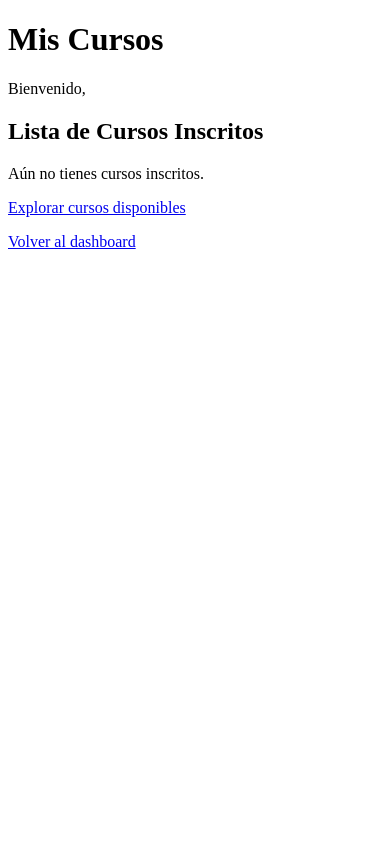
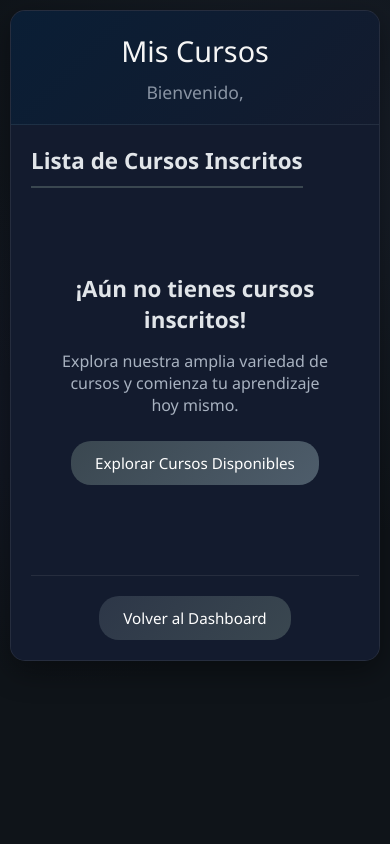
Before and after one commit to LucasOelschlager/integrador_programacion, a Flask app: template app/templates/cursos/mis_cursos.html in a window 390 px wide. Run offline with Flask 3, Linux system fonts and the light colour scheme; the template is opened without the code that fills it, so the values that code supplies are empty.

Commit message:
Feature: nuevo estilos

```diff
--- a/app/templates/cursos/mis_cursos.html
+++ b/app/templates/cursos/mis_cursos.html
@@ -5,38 +5,74 @@
   <meta charset="UTF-8" />
   <meta name="viewport" content="width=device-width, initial-scale=1.0" />
   <title>Mis Cursos - Rosario Cursos</title>
+  <link rel="stylesheet" href="{{ url_for('static', filename='style/mis_cursos.css') }}">
 </head>
 
 <body>
   <main>
+    <div class="header">
       <h1>Mis Cursos</h1>
-    <p>Bienvenido, {{ usuario.nombre }} {{ usuario.apellido }}</p>
+      <p class="welcome-text">Bienvenido, {{ usuario.nombre }} {{ usuario.apellido }}</p>
+    </div>
 
-    <h2>Lista de Cursos Inscritos</h2>
+    <div class="content">
+      <h2 class="section-title">Lista de Cursos Inscritos</h2>
+
       {% if cursos %}
-    <ul>
+      <div class="courses-grid">
         {% for curso in cursos %}
-      <li>
-        <h3>{{ curso.nombre }}</h3>
-        <p><strong>Modalidad:</strong> {{ curso.modalidad }}</p>
-        <p><strong>Precio:</strong> ${{ curso.precio }}</p>
-        <p><strong>Fecha de inicio del curso:</strong> {{ curso.fecha_inicio }}</p>
-        <p><strong>Fecha de finalización:</strong> {{ curso.fecha_finalizacion }}</p>
-        <p><strong>Fecha de inscripción:</strong> {{ curso.fecha_inscripcion }}</p>
+        <div class="course-card">
+          <h3 class="course-title">{{ curso.nombre }}</h3>
+
+          <div class="course-info">
+            <strong>Modalidad:</strong>
+            <span>{{ curso.modalidad }}</span>
+          </div>
+
+          <div class="course-info">
+            <strong>Precio:</strong>
+            <span>${{ curso.precio }}</span>
+          </div>
+
+          <div class="course-info">
+            <strong>Inicio del curso:</strong>
+            <span>{{ curso.fecha_inicio }}</span>
+          </div>
+
+          <div class="course-info">
+            <strong>Finalización:</strong>
+            <span>{{ curso.fecha_finalizacion }}</span>
+          </div>
+
+          <div class="course-info">
+            <strong>Fecha de inscripción:</strong>
+            <span>{{ curso.fecha_inscripcion }}</span>
+          </div>
+
           {% if curso.estado_activo == 1 %}
-        <span style="color: green;">✅ Activo</span>
+          <div class="status active">
+            ✅ Activo
+          </div>
           {% else %}
-        <span style="color: red;">❌ Inactivo</span>
+          <div class="status inactive">
+            ❌ Inactivo
+          </div>
           {% endif %}
-      </li>
+        </div>
         {% endfor %}
-    </ul>
+      </div>
       {% else %}
-    <p>Aún no tienes cursos inscritos.</p>
-    <a href="{{ url_for('cursos') }}">Explorar cursos disponibles</a>
+      <div class="empty-state">
+        <h3>¡Aún no tienes cursos inscritos!</h3>
+        <p>Explora nuestra amplia variedad de cursos y comienza tu aprendizaje hoy mismo.</p>
+        <a href="{{ url_for('cursos') }}" class="btn">Explorar Cursos Disponibles</a>
+      </div>
       {% endif %}
 
-    <p><a href="{{ url_for('dashboard') }}">Volver al dashboard</a></p>
+      <div class="back-link">
+        <a href="{{ url_for('dashboard') }}" class="btn btn-secondary">Volver al Dashboard</a>
+      </div>
+    </div>
   </main>
 </body>
 
--- /dev/null
+++ b/static/style/mis_cursos.css
@@ -0,0 +1,224 @@
+* {
+    margin: 0;
+    padding: 0;
+    box-sizing: border-box;
+}
+
+body {
+    font-family: 'Segoe UI', Tahoma, Geneva, Verdana, sans-serif;
+    background: #0f1419;
+    background-image:
+        radial-gradient(circle at 20% 50%, rgba(30, 35, 70, 0.3) 0%, transparent 50%),
+        radial-gradient(circle at 80% 20%, rgba(45, 55, 80, 0.3) 0%, transparent 50%);
+    min-height: 100vh;
+    padding: 20px;
+}
+
+main {
+    max-width: 1000px;
+    margin: 0 auto;
+    background: #131b2e;
+    border-radius: 15px;
+    box-shadow: 0 10px 30px rgba(0, 0, 0, 0.4);
+    overflow: hidden;
+    border: 1px solid rgba(255, 255, 255, 0.08);
+}
+
+.header {
+    background: linear-gradient(135deg, #0a1e35 0%, #131b2e 100%);
+    color: #e1e5e9;
+    padding: 30px;
+    text-align: center;
+    border-bottom: 1px solid rgba(255, 255, 255, 0.08);
+}
+
+.header h1 {
+    font-size: 2.2rem;
+    margin-bottom: 10px;
+    font-weight: 300;
+    color: #f5f5f5;
+}
+
+.welcome-text {
+    font-size: 1.1rem;
+    opacity: 0.8;
+    color: #a8b2c0;
+}
+
+.content {
+    padding: 30px;
+    background: #131b2e;
+}
+
+.section-title {
+    font-size: 1.6rem;
+    color: #e1e5e9;
+    margin-bottom: 25px;
+    border-bottom: 2px solid #3a4750;
+    padding-bottom: 10px;
+    display: inline-block;
+}
+
+.courses-grid {
+    display: grid;
+    grid-template-columns: repeat(auto-fit, minmax(350px, 1fr));
+    gap: 20px;
+    margin-bottom: 30px;
+}
+
+.course-card {
+    background: #1a2332;
+    border: 1px solid rgba(255, 255, 255, 0.08);
+    border-radius: 10px;
+    padding: 25px;
+    box-shadow: 0 4px 12px rgba(0, 0, 0, 0.25);
+    transition: all 0.3s ease;
+    position: relative;
+    overflow: hidden;
+}
+
+.course-card::before {
+    content: '';
+    position: absolute;
+    top: 0;
+    left: 0;
+    width: 100%;
+    height: 3px;
+    background: linear-gradient(135deg, #3a4750 0%, #4e5d6b 100%);
+}
+
+.course-card:hover {
+    transform: translateY(-3px);
+    box-shadow: 0 8px 20px rgba(0, 0, 0, 0.35);
+    border-color: rgba(255, 255, 255, 0.15);
+}
+
+.course-title {
+    font-size: 1.3rem;
+    color: #f0f0f0;
+    margin-bottom: 15px;
+    font-weight: 500;
+}
+
+.course-info {
+    margin-bottom: 12px;
+}
+
+.course-info strong {
+    color: #a8b2c0;
+    display: inline-block;
+    min-width: 130px;
+    font-weight: 500;
+}
+
+.course-info span {
+    color: #8a95a5;
+}
+
+.status {
+    display: inline-flex;
+    align-items: center;
+    gap: 5px;
+    padding: 5px 12px;
+    border-radius: 15px;
+    font-size: 0.85rem;
+    font-weight: 500;
+    margin-top: 10px;
+}
+
+.status.active {
+    background: rgba(16, 185, 129, 0.15);
+    color: #10b981;
+    border: 1px solid rgba(16, 185, 129, 0.25);
+}
+
+.status.inactive {
+    background: rgba(239, 68, 68, 0.15);
+    color: #ef4444;
+    border: 1px solid rgba(239, 68, 68, 0.25);
+}
+
+.empty-state {
+    text-align: center;
+    padding: 60px 30px;
+    color: #8a95a5;
+}
+
+.empty-state h3 {
+    font-size: 1.4rem;
+    margin-bottom: 15px;
+    color: #e1e5e9;
+}
+
+.empty-state p {
+    font-size: 1rem;
+    margin-bottom: 25px;
+    color: #a8b2c0;
+}
+
+.btn {
+    display: inline-block;
+    padding: 12px 24px;
+    background: linear-gradient(135deg, #3a4750 0%, #4e5d6b 100%);
+    color: #ffffff;
+    text-decoration: none;
+    border-radius: 20px;
+    font-weight: 500;
+    transition: all 0.3s ease;
+    border: none;
+    cursor: pointer;
+    font-size: 0.95rem;
+}
+
+.btn:hover {
+    transform: translateY(-1px);
+    box-shadow: 0 6px 15px rgba(58, 71, 80, 0.4);
+    background: linear-gradient(135deg, #495861 0%, #5d6c7a 100%);
+}
+
+.btn-secondary {
+    background: linear-gradient(135deg, #2d3748 0%, #3a4750 100%);
+}
+
+.btn-secondary:hover {
+    background: linear-gradient(135deg, #3a4750 0%, #495861 100%);
+    box-shadow: 0 6px 15px rgba(45, 55, 72, 0.4);
+}
+
+.back-link {
+    text-align: center;
+    margin-top: 30px;
+    padding-top: 20px;
+    border-top: 1px solid rgba(255, 255, 255, 0.08);
+}
+
+@media (max-width: 768px) {
+    body {
+        padding: 10px;
+    }
+
+    .header {
+        padding: 20px;
+    }
+
+    .header h1 {
+        font-size: 1.8rem;
+    }
+
+    .content {
+        padding: 20px;
+    }
+
+    .courses-grid {
+        grid-template-columns: 1fr;
+        gap: 15px;
+    }
+
+    .course-card {
+        padding: 20px;
+    }
+
+    .section-title {
+        font-size: 1.4rem;
+    }
+}
```
Lines whose indentation alone changed are shown as unchanged.
